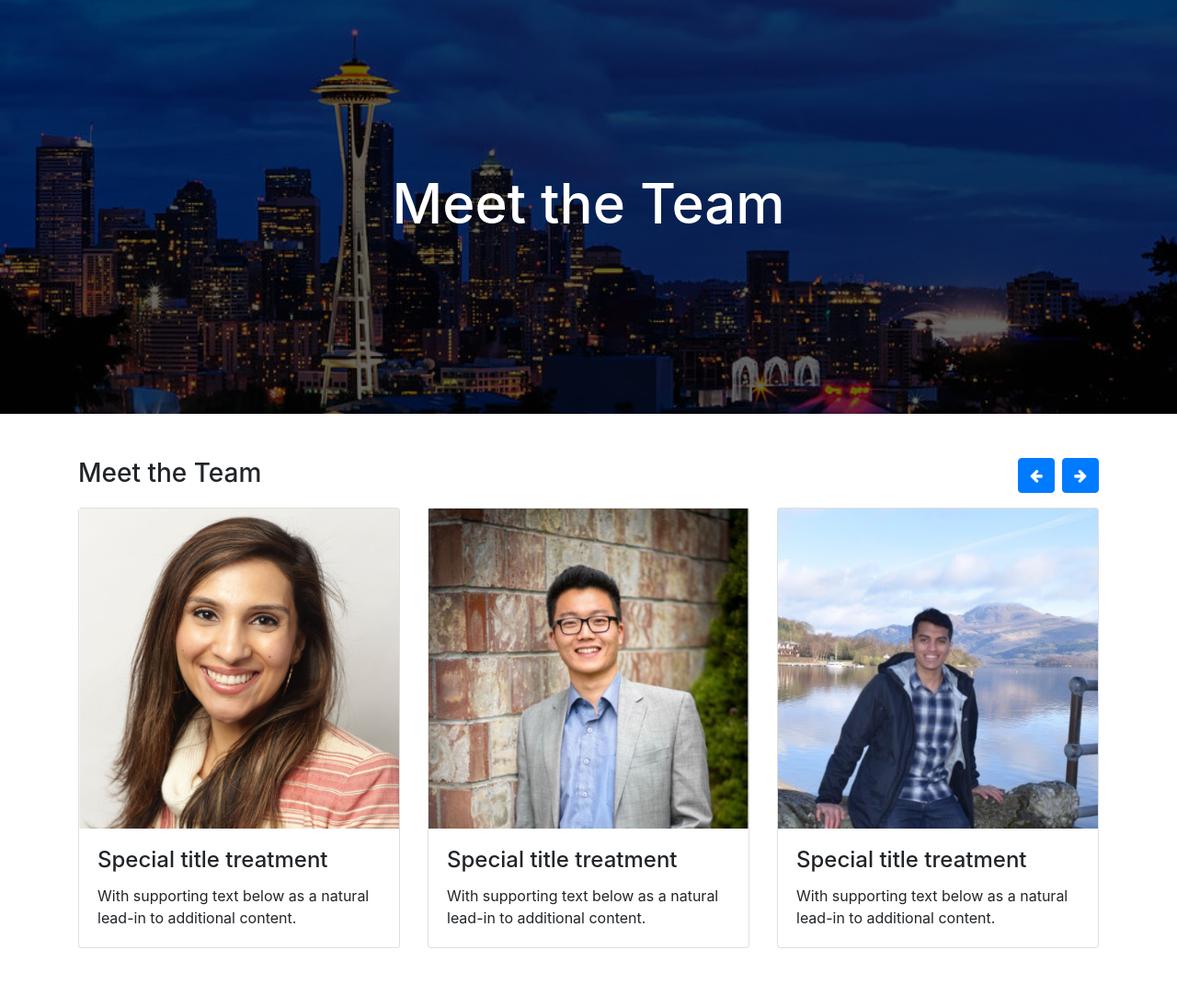
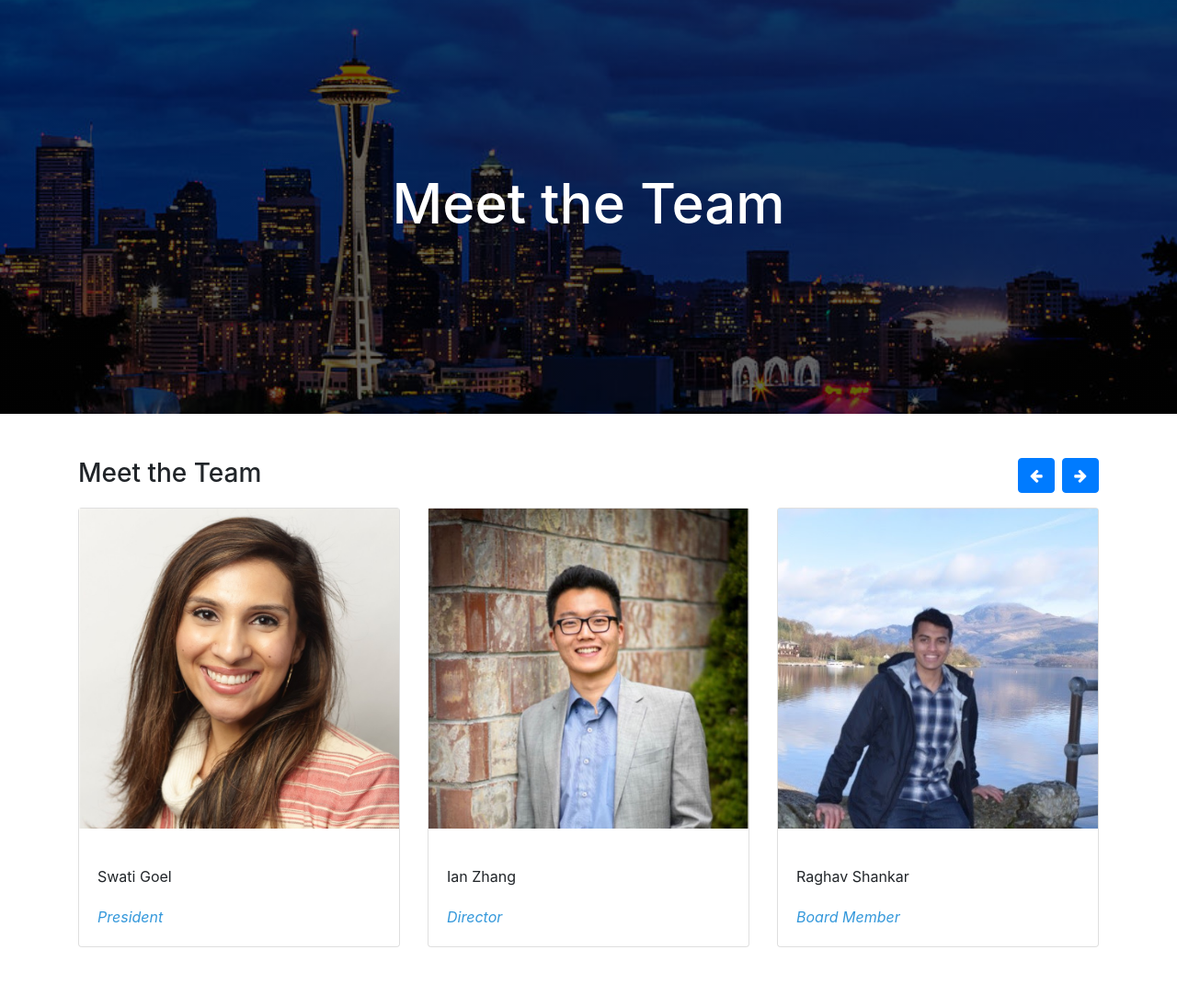
Before and after one commit to The-Informed-Voter-Project/website.github.io, a Jekyll site: the page built from team/index.html, in a window 1280 px wide. Shown: the whole page at 92% size. Built offline with Jekyll 4.4.1, drawn with Linux system fonts in a browser that asks for light colours.

Commit message:
Update index.html

```diff
--- a/team/index.html
+++ b/team/index.html
@@ -43,9 +43,8 @@
                                 <div class="card">
                                     <img class="img-fluid" alt="100%x280" src="../images/swati.png">
                                     <div class="card-body">
-                                        <h4 class="card-title">Special title treatment</h4>
-                                        <p class="card-text">With supporting text below as a natural lead-in to additional content.</p>
-
+                                       <div class="p-name">Swati Goel</div>
+                                       <div class="p-des">President</div>
                                     </div>
 
                                 </div>
@@ -54,9 +53,8 @@
                                 <div class="card">
                                     <img class="img-fluid" alt="100%x280" src="../images/ian.png">
                                     <div class="card-body">
-                                        <h4 class="card-title">Special title treatment</h4>
-                                        <p class="card-text">With supporting text below as a natural lead-in to additional content.</p>
-
+                                        <div class="p-name">Ian Zhang</div>
+                                        <div class="p-des">Director</div>
                                     </div>
                                 </div>
                             </div>
@@ -64,8 +62,8 @@
                                 <div class="card">
                                     <img class="img-fluid" alt="100%x280" src="../images/raghav.jpg">
                                     <div class="card-body">
-                                        <h4 class="card-title">Special title treatment</h4>
-                                        <p class="card-text">With supporting text below as a natural lead-in to additional content.</p>
+                                        <div class="p-name">Raghav Shankar</div>
+                                        <div class="p-des">Board Member</div>
 
                                     </div>
                                 </div>
@@ -78,10 +76,10 @@
 
                             <div class="col-md-4 mb-3">
                                 <div class="card">
-                                    <img class="img-fluid" alt="100%x280" src="../images/ram.png">
+                                    <img class="img-fluid" alt="../images/ram.png">
                                     <div class="card-body">
-                                        <h4 class="card-title">Special title treatment</h4>
-                                        <p class="card-text">With supporting text below as a natural lead-in to additional content.</p>
+                                        <div class="p-name">Ram Bhakta</div>
+                                        <div class="p-des">Board Member</div>
 
                                     </div>
 
@@ -91,8 +89,8 @@
                                 <div class="card">
                                     <img class="img-fluid" alt="100%x280" src="../images/dan.png">
                                     <div class="card-body">
-                                        <h4 class="card-title">Special title treatment</h4>
-                                        <p class="card-text">With supporting text below as a natural lead-in to additional content.</p>
+                                        <div class="p-name">Daniel Orenstein</div>
+                                        <div class="p-des">SWE</div>
 
                                     </div>
                                 </div>
@@ -101,8 +99,8 @@
                                 <div class="card">
                                     <img class="img-fluid" alt="100%x280" src="../images/av.png">
                                     <div class="card-body">
-                                        <h4 class="card-title">Special title treatment</h4>
-                                        <p class="card-text">With supporting text below as a natural lead-in to additional content.</p>
+                                        <div class="p-name">Ava Ganeshan</div>
+                                        <div class="p-des">SWE</div>
 
                                     </div>
                                 </div>
@@ -116,7 +114,6 @@
     </div>
 </div>
 </section>
-
 <script src="https://code.jquery.com/jquery-3.3.1.slim.min.js"></script>
 <script src="https://cdnjs.cloudflare.com/ajax/libs/popper.js/1.14.0/umd/popper.min.js"></script>
 <script src="https://stackpath.bootstrapcdn.com/bootstrap/4.1.0/js/bootstrap.min.js"></script>
```
